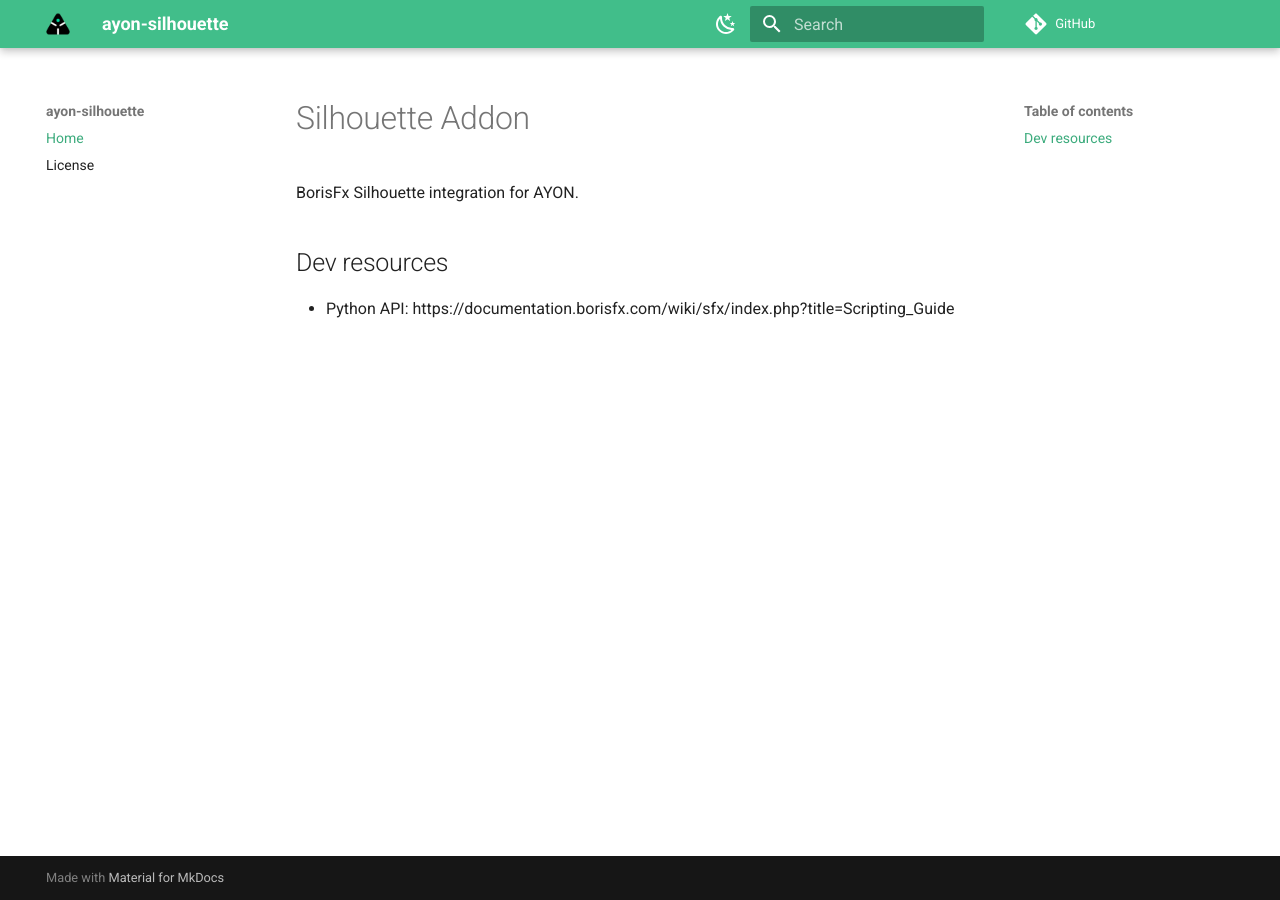
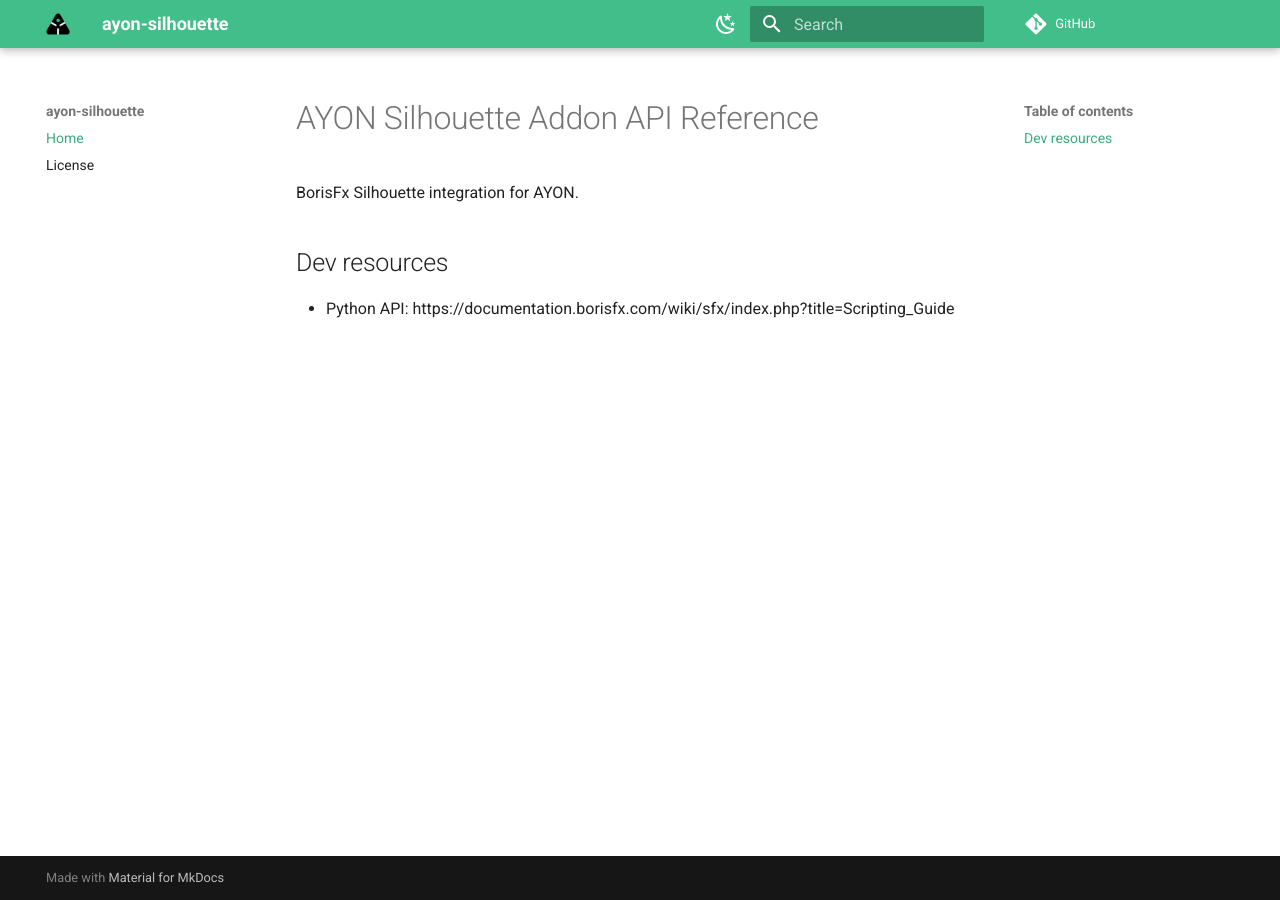
Before and after one commit to ynput/ayon-silhouette, an MkDocs documentation site: the page built from docs/index.md, in a window 1280 px wide. Built offline with MkDocs 1.6.1 and Material for MkDocs 9.7.7, drawn with Linux system fonts in a browser that asks for light colours; comment, search, counter and statistics services are not loaded; the version menu is left out.

Commit message:
MK Docs: Refactor the title

```diff
--- a/docs/index.md
+++ b/docs/index.md
@@ -1 +1,3 @@
---8<-- "README.md"
+# AYON Silhouette Addon API Reference
+
+--8<-- "README.md:2"
```
